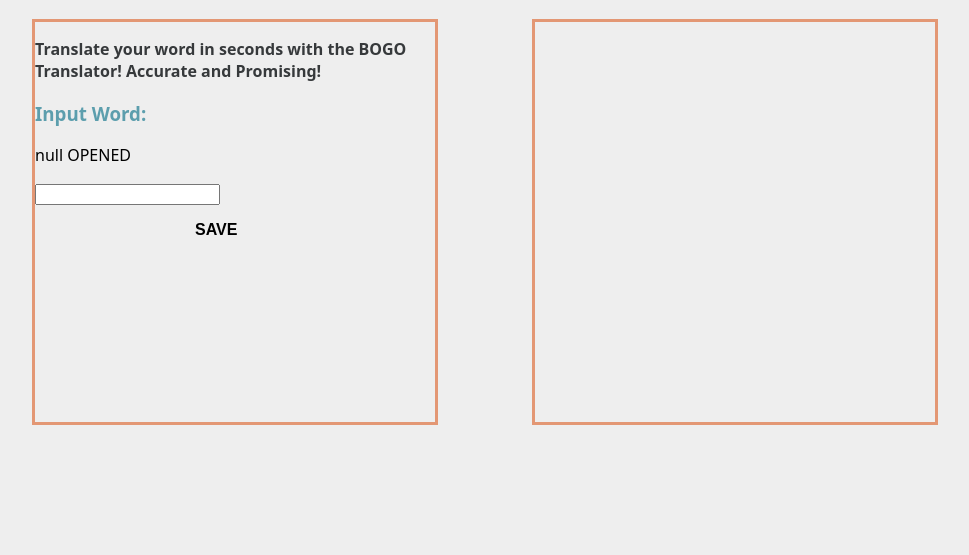
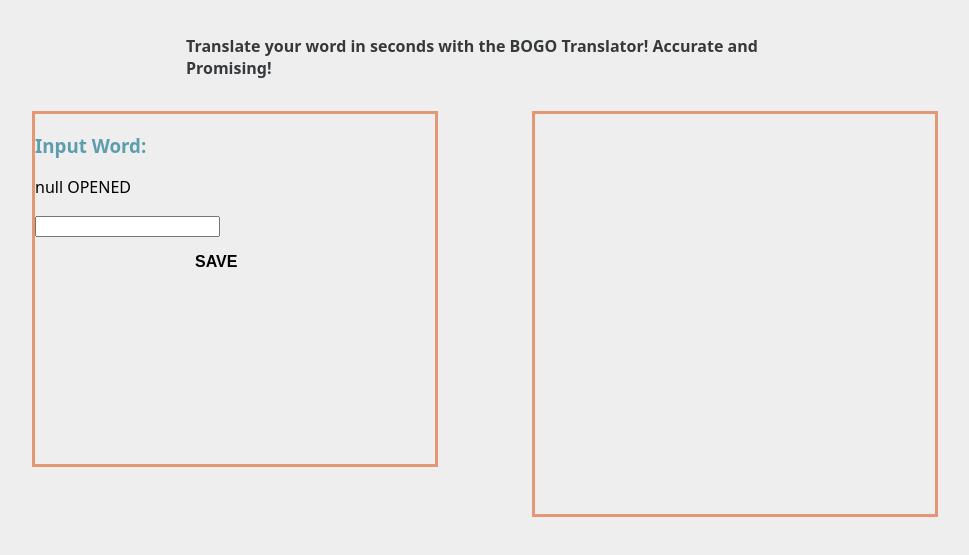
Before and after one commit to Viknet427/Mountain-Madness-2023, a plain HTML site: page website.html in a window 1280 px wide. Shown: the part 125-680 px from the top of the page, without its empty margins (142-1111 px from the left). Drawn offline with Linux system fonts and the light colour scheme.

Commit message:
Iteration #3
yassified boxes

```diff
--- a/style.css
+++ b/style.css
@@ -72,13 +72,14 @@
 }
 
 .header {
+    padding: 1em 20em;
     color: #36393B;
     font-weight: 600;
 }
 
 .inputPart {
     width: 400px;
-    height: 400px;
+    height: 350px;
     background-color: #EEEEEE;
     border: 3px solid#E39774;
     right: 700px;
--- a/website.html
+++ b/website.html
@@ -7,8 +7,10 @@
 <head>
     <link rel="stylesheet" href="style.css">
     <title>bogo translate</title>
+
     <meta charset="utf-8">
     <meta name="viewport" content="width=device-width, initial-scale=1">
+
 </head>
 
 
@@ -18,10 +20,11 @@
     </a>
     <h1>Welcome to <b>Bogo Translate</b></h1>
 
+    <p class="header">
+        Translate your word in seconds with the BOGO Translator! Accurate and Promising!
+    </p>
+
     <div class="inputPart">
-        <p class="header">
-            Translate your word in seconds with the BOGO Translator! Accurate and Promising!
-        </p>
 
         <h3 class="desired-phrase">
             Input Word:
```
